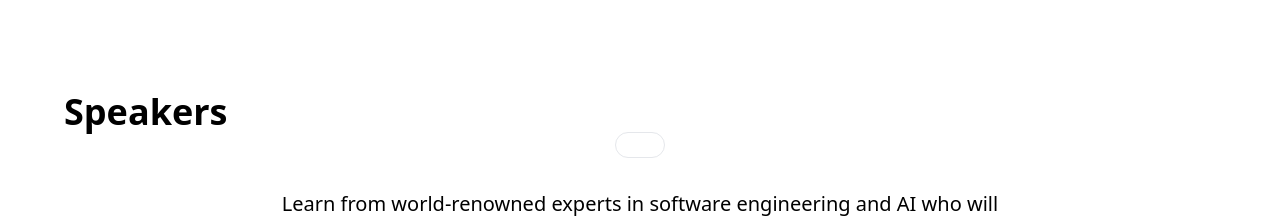
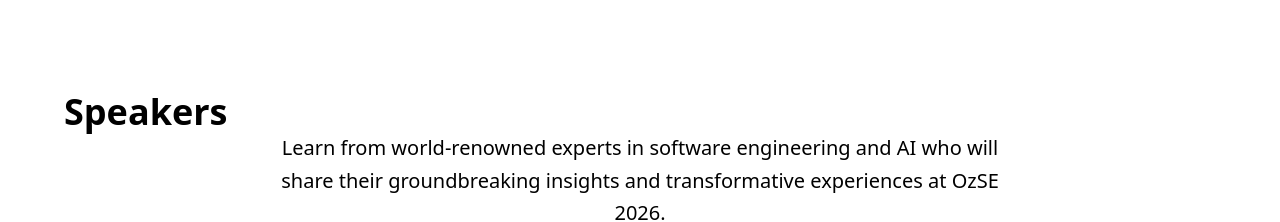
Before and after one commit to ozse-school/ozse-school.github.io, a React (Vite) app: page /#/ in a window 1280 px wide. Shown: the part 1880-2102 px from the top of the page. Built offline with nearby package versions, Linux system fonts and the light colour scheme.

Commit message:
remove speaker space

```diff
--- a/src/Speaker.jsx
+++ b/src/Speaker.jsx
@@ -84,8 +84,6 @@ const SpeakersSection = ({id}) => {
             <div className="max-w-7xl mx-auto px-4 sm:px-6 lg:px-8 relative">
                 {/* Enhanced header */}
                 <div className="text-center mb-20">
-                    <div className="inline-flex items-center px-6 py-3 bg-primary/10 rounded-full border border-primary/20 mb-6">
-                    </div>
                     <p className="text-xl text-muted-foreground max-w-3xl mx-auto leading-relaxed">
                         Learn from world-renowned experts in software engineering and AI who will share their
                         groundbreaking insights and transformative experiences at OzSE 2026.
```
